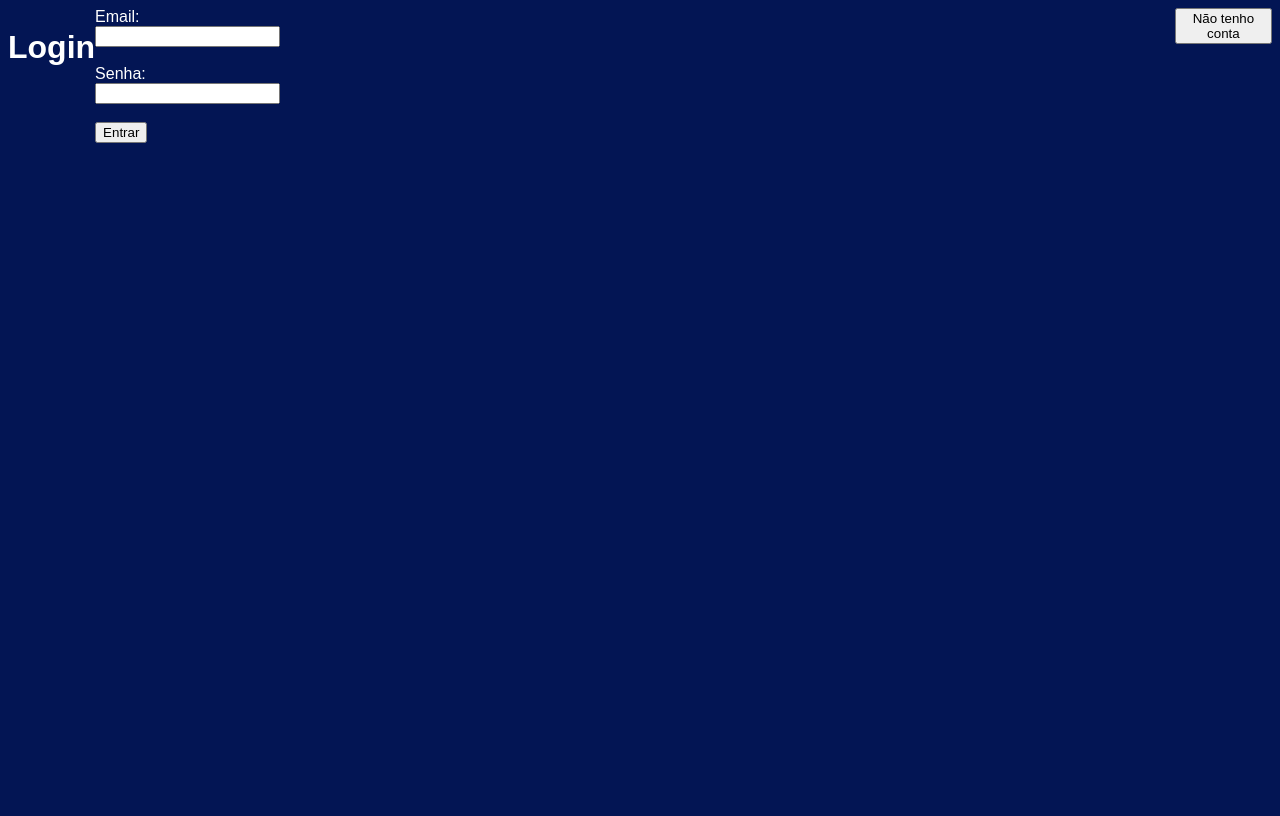
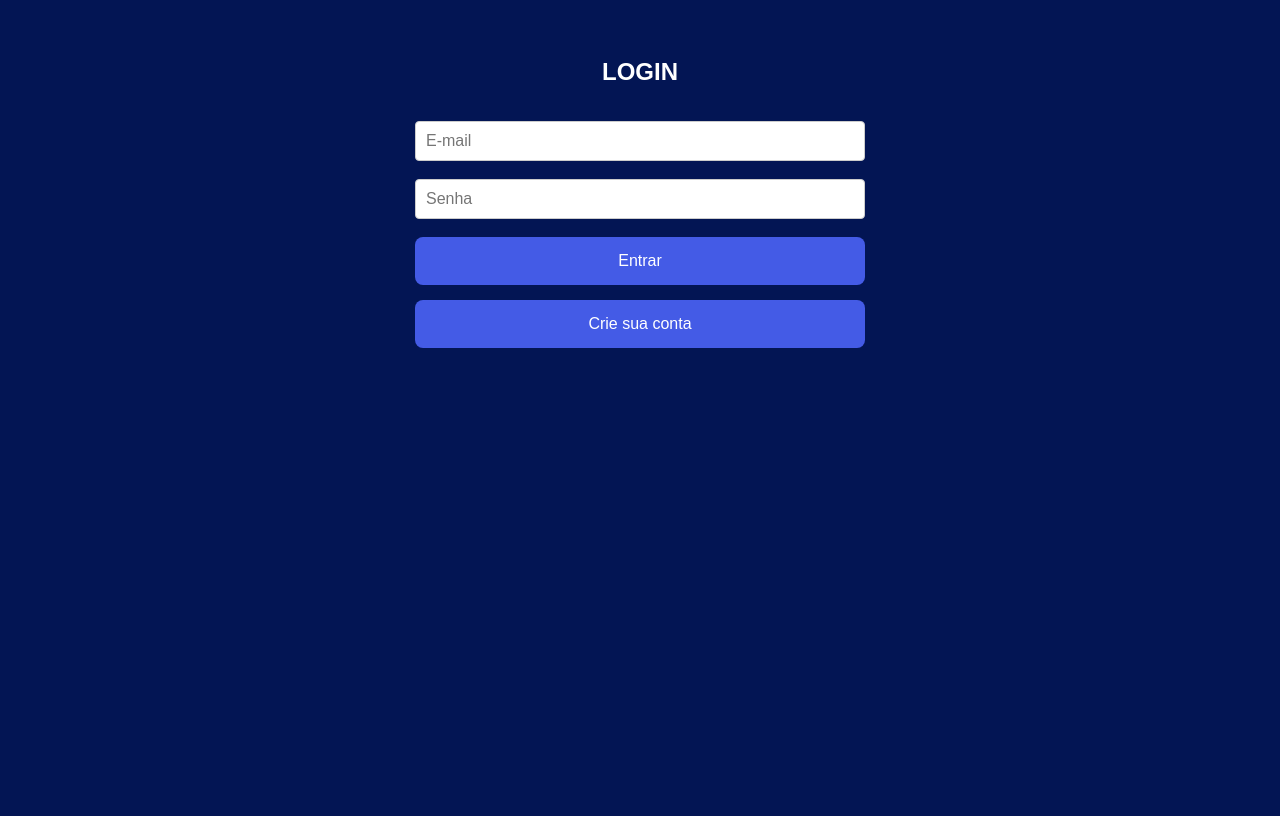
Before and after one commit to azmovi/zupit, a FastAPI app: page /sign-in in a window 1280 px wide. Run offline with FastAPI, Linux system fonts and the light colour scheme.

Commit message:
todas telas quase prontas

```diff
--- a/zupit/static/style.css
+++ b/zupit/static/style.css
@@ -20,7 +20,9 @@ section {
 form {
     width: 100%;
 }
-
+.padding {
+    padding: 30px;
+}
 .container-gap {
     display: flex;
     flex-direction: column;
@@ -70,8 +72,28 @@ form {
     background-color: #667ae9;
 }
 
+.button3 {
+    background-color: #445BE6;
+    border: none;
+    color: white;
+    padding: 15px 0px;
+    text-align: center;
+    text-decoration: none;
+    display: inline-block;
+    font-size: 16px;
+    width: 100%;
+    border-radius: 8px;
+    transition: background-color 0.3s ease;
+}
+.button3:hover {
+    background-color: #667ae9;
+}
+
+
 
 input[type="text"],
+input[type="email"],
+input[type="password"],
 input[type="time"],
 input[type="date"] {
     width: 100%; /* Faz o campo de entrada ocupar toda a largura disponível */
--- a/zupit/templates/sign-in.html
+++ b/zupit/templates/sign-in.html
@@ -7,16 +7,15 @@
     <link rel="stylesheet" href="/static/style.css">
 </head>
 <body>
-    <h1>Login</h1>
-    <form action="/sign-in" method="POST">
-        <label for="email">Email:</label><br>
-        <input type="email" id="email" name="email" required><br><br>
+    <section class="">
+        <h1>LOGIN</h1>
+        <form action="/sign-in" method="POST">
+            <input type="email" id="email" placeholder="E-mail" name="email" required><br><br>
+            <input type="password" id="password" name="password" placeholder="Senha"  required><br><br>
 
-        <label for="password">Senha:</label><br>
-        <input type="password" id="password" onfocus="(this.type='date')" name="password" required><br><br>
-
-        <button type="submit">Entrar</button>
-    </form>
-    <a href="/sign-up"><button>Não tenho conta</button></a>
+            <button class="button2" type="submit">Entrar</button>
+        </form>
+        <a class="button3" href="/sign-up">Crie sua conta</a>
+    </section>
 </body>
 </html>
```
Also changed, not shown: zupit/templates/sign-up.html (+6 -7 lines).
